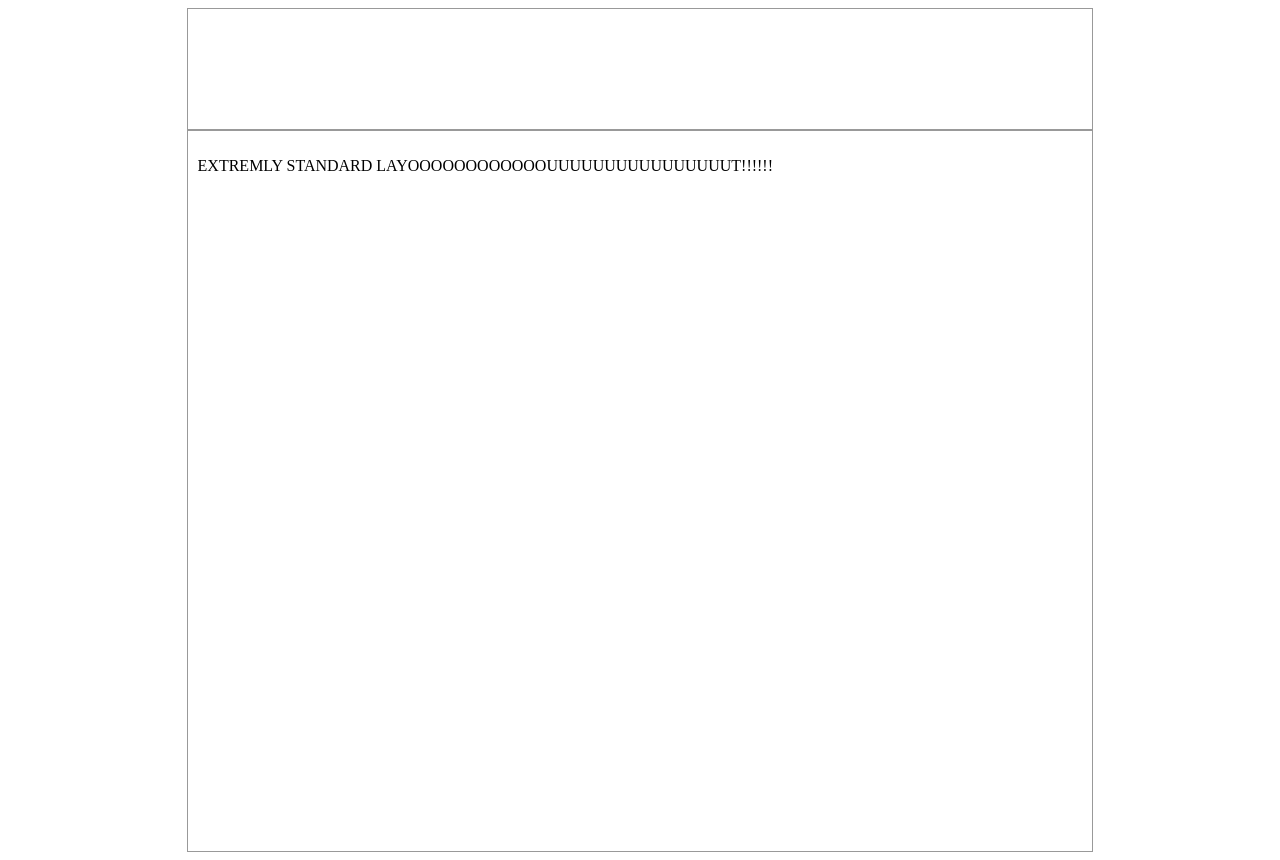
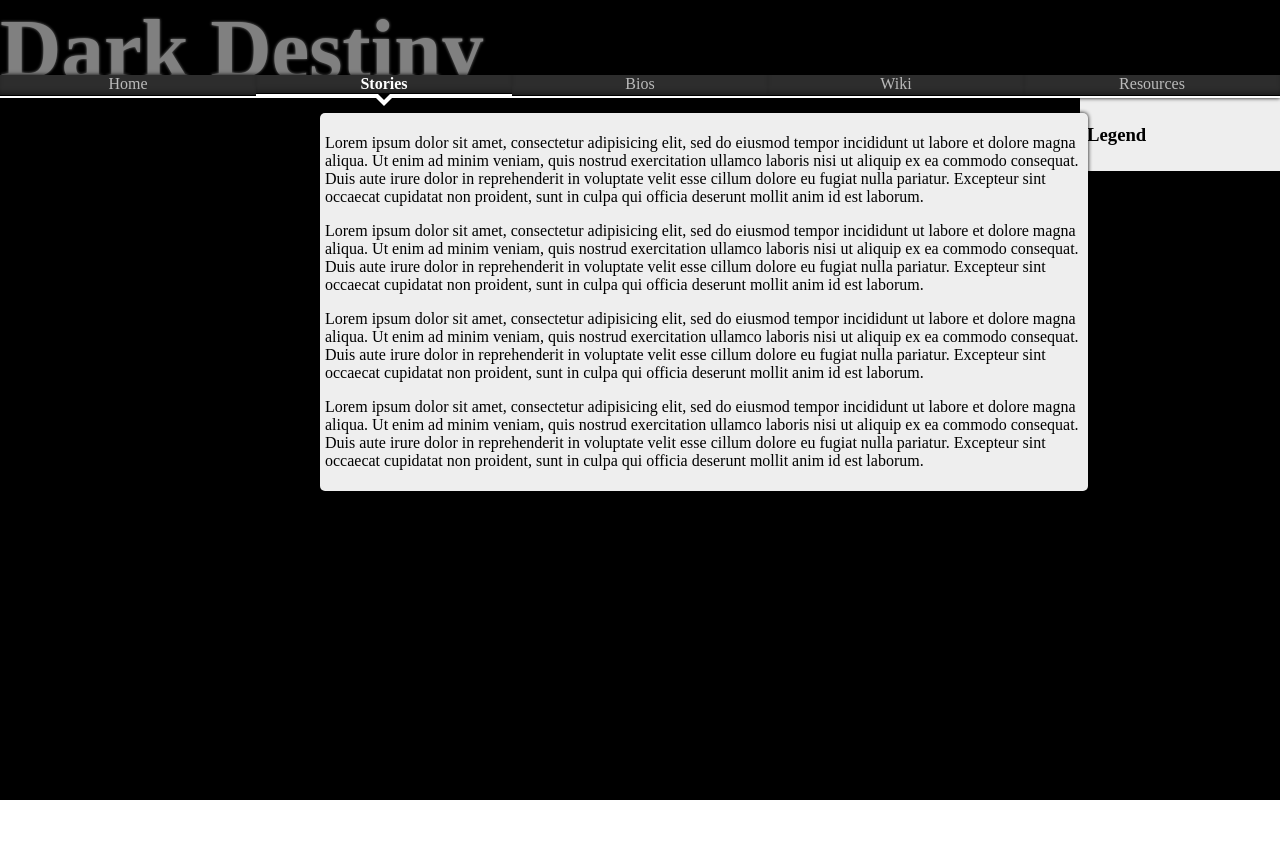
Before and after one commit to ArkahnX/Biotech-Hunters-Web, a plain HTML site: page web/index.html in a window 1280 px wide. After the commit the page ends 800 px from the top, so only its background shows below. Drawn offline with Linux system fonts and the light colour scheme.

Commit message:
Visual Concept

```diff
--- a/web/index.html
+++ b/web/index.html
@@ -1,11 +1,63 @@
+<!doctype html>
 <html>
 <head>
-    <LINK href="style/style.css" rel="stylesheet" type="text/css">
+	<title>Biotech-Hunters</title>
+	<link href="style/story.css" rel="stylesheet" />
+	<link href="style/arrow.css" rel="stylesheet" />
+	<link href="style/scrollbar.css" rel="stylesheet" />
 </head>
 <body>
-    <div id="menu"></div>
+	<canvas id="map"></canvas>
+	<div id="page">
+		<header>
+			<hgroup>
+				<h1 id="title">Dark Destiny</h1>
+			</hgroup>
+			<nav id="nav">
+				<ul>
+					<li class="default"><a href="#">Home</a></li>
+					<li class="selected"><a href="#">Stories</a></li>
+					<li class="default"><a href="#">Bios</a></li>
+					<li class="default"><a href="#">Wiki</a></li>
+					<li class="default"><a href="#">Resources</a></li>
+				</ul>
+			</nav>
+		</header>
 		<div id="content">
-      <p>EXTREMLY STANDARD LAYOOOOOOOOOOOOUUUUUUUUUUUUUUUUT!!!!!!</p>
+		<section id="novel">
+			<article>
+			<p>Lorem ipsum dolor sit amet, consectetur adipisicing elit, sed do eiusmod
+			tempor incididunt ut labore et dolore magna aliqua. Ut enim ad minim veniam,
+			quis nostrud exercitation ullamco laboris nisi ut aliquip ex ea commodo
+			consequat. Duis aute irure dolor in reprehenderit in voluptate velit esse
+			cillum dolore eu fugiat nulla pariatur. Excepteur sint occaecat cupidatat non
+			proident, sunt in culpa qui officia deserunt mollit anim id est laborum.</p>
+			<p>Lorem ipsum dolor sit amet, consectetur adipisicing elit, sed do eiusmod
+			tempor incididunt ut labore et dolore magna aliqua. Ut enim ad minim veniam,
+			quis nostrud exercitation ullamco laboris nisi ut aliquip ex ea commodo
+			consequat. Duis aute irure dolor in reprehenderit in voluptate velit esse
+			cillum dolore eu fugiat nulla pariatur. Excepteur sint occaecat cupidatat non
+			proident, sunt in culpa qui officia deserunt mollit anim id est laborum.</p>
+			<p>Lorem ipsum dolor sit amet, consectetur adipisicing elit, sed do eiusmod
+			tempor incididunt ut labore et dolore magna aliqua. Ut enim ad minim veniam,
+			quis nostrud exercitation ullamco laboris nisi ut aliquip ex ea commodo
+			consequat. Duis aute irure dolor in reprehenderit in voluptate velit esse
+			cillum dolore eu fugiat nulla pariatur. Excepteur sint occaecat cupidatat non
+			proident, sunt in culpa qui officia deserunt mollit anim id est laborum.</p>
+			<p>Lorem ipsum dolor sit amet, consectetur adipisicing elit, sed do eiusmod
+			tempor incididunt ut labore et dolore magna aliqua. Ut enim ad minim veniam,
+			quis nostrud exercitation ullamco laboris nisi ut aliquip ex ea commodo
+			consequat. Duis aute irure dolor in reprehenderit in voluptate velit esse
+			cillum dolore eu fugiat nulla pariatur. Excepteur sint occaecat cupidatat non
+			proident, sunt in culpa qui officia deserunt mollit anim id est laborum.</p>
+		</article>
+		</section>
+		<aside>
+			<h3>Legend</h3>
+			<ul id="legend">
+			</ul>
+		</aside>
+	</div>
 	</div>
 </body>
 </html>
--- /dev/null
+++ b/web/style/arrow.css
@@ -0,0 +1,114 @@
+/*** ARROW DOWN ***/
+.arrow-down {
+	background: #ccc;
+	border-bottom: 6px solid white;
+	position: relative;
+}
+.arrow-down:before,
+.arrow-down:after {
+	content: "";
+	position: absolute;
+	top:100%;
+	left:50%;
+	right:50%;
+	width: 0;
+	height: 0;
+}
+.arrow-down:before {
+	border-width: 8px;
+	border-style:solid;
+	border-color: white transparent transparent transparent;
+	margin-top:6px;
+	margin-left:-2px
+}
+.arrow-down:after {
+	border-width: 6px;
+	border-style:solid;
+	border-color: #ccc transparent transparent transparent;
+}
+/*** ARROW RIGHT ***/
+.arrow-right {
+	background: #ccc;
+	border-right: 6px solid white;
+	position: relative;
+}
+.arrow-right:before,
+.arrow-right:after {
+	content: "";
+	position: absolute;
+	left:100%;
+	top:50%;
+	width: 0;
+	height: 0;
+}
+.arrow-right:before {
+	border-width: 8px;
+	border-style:solid;
+	border-color: transparent transparent transparent white;
+	margin-left:6px;
+	margin-top:-8px;
+}
+.arrow-right:after {
+	border-width: 6px;
+	border-style:solid;
+	border-color: transparent transparent transparent #ccc;
+	margin-top:-6px;
+}
+/*** ARROW LEFT ***/
+.arrow-left {
+	background: #ccc;
+	border-left: 6px solid white;
+	position: relative;
+}
+.arrow-left:before,
+.arrow-left:after {
+	content: "";
+	position: absolute;
+	right:100%;
+	top:50%;
+	width: 0;
+	height: 0;
+
+}
+.arrow-left:before {
+	border-width: 8px;
+	border-style:solid;
+	border-color: transparent white transparent transparent;
+	margin-right:6px;
+	margin-top:-8px;
+
+}
+.arrow-left:after {
+	border-width: 6px;
+	border-style:solid;
+	border-color: transparent #ccc transparent transparent ;
+	margin-top:-6px;
+}
+/*** ARROW UP ***/
+.arrow-up {
+	background: #ccc;
+	border-top: 6px solid white;
+	position: relative;
+}
+.arrow-up:before,
+.arrow-up:after {
+	content: "";
+	position: absolute;
+	bottom:100%;
+	left:50%;
+	right:50%;
+	width: 0;
+	height: 0;
+}
+.arrow-up:before {
+	border-width: 8px;
+	border-style:solid;
+	border-color: transparent transparent white transparent;
+	margin-bottom:6px;
+	margin-left:-2px
+}
+.arrow-up:after {
+	border-width: 6px;
+	border-style:solid;
+	border-color: transparent transparent #ccc transparent;
+}
--- /dev/null
+++ b/web/style/scrollbar.css
@@ -0,0 +1,60 @@
+::-webkit-scrollbar {
+	width: 13px;
+	height: 13px;
+}
+
+::-webkit-scrollbar:hover {
+	height: 18px;
+}
+
+::-webkit-scrollbar-track-piece {
+	background-color: #151716;
+}
+
+::-webkit-scrollbar-thumb:vertical {
+	height: 50px;
+	background: -webkit-gradient(linear, left top, right top, color-stop(0%, #4d4d4d), color-stop(100%, #333333));
+	border: 1px solid #0d0d0d;
+	border-top: 1px solid #666666;
+	border-left: 1px solid #666666;
+}
+
+::-webkit-scrollbar-thumb:horizontal {
+	width: 50px;
+	background: -webkit-gradient(linear, left top, left bottom, color-stop(0%, #4d4d4d), color-stop(100%, #333333));
+	border: 1px solid #1f1f1f;
+	border-top: 1px solid #666666;
+	border-left: 1px solid #666666;
+}
+
+::-webkit-scrollbar-thumb:horizontal:hover {
+	width: 50px;
+	background: -webkit-gradient(linear, left top, left bottom, color-stop(0%, #5e5e5e), color-stop(100%, #444444));
+	border: 1px solid #2f2f2f;
+	border-top: 1px solid #777777;
+	border-left: 1px solid #777777;
+}
+
+::-webkit-scrollbar-thumb:vertical:hover {
+	height: 50px;
+	background: -webkit-gradient(linear, left top, right top, color-stop(0%, #5e5e5e), color-stop(100%, #444444));
+	border: 1px solid #1e1e1e;
+	border-top: 1px solid #777777;
+	border-left: 1px solid #777777;
+}
+
+::-webkit-scrollbar-thumb:vertical:active {
+	height: 50px;
+	background: -webkit-gradient(linear, left top, right top, color-stop(0%, #3c3c3c), color-stop(100%, #222222));
+	border: 1px solid #0c0c0c;
+	border-top: 1px solid #555555;
+	border-left: 1px solid #555555;
+}
+
+::-webkit-scrollbar-thumb:horizontal:active {
+	width: 50px;
+	background: -webkit-gradient(linear, left top, left bottom, color-stop(0%, #3c3c3c), color-stop(100%, #222222));
+	border: 1px solid #0e0e0e;
+	border-top: 1px solid #555555;
+	border-left: 1px solid #555555;
+}
--- /dev/null
+++ b/web/style/story.css
@@ -0,0 +1,200 @@
+* {
+	box-sizing: border-box;
+}
+body, html {
+	padding:0;
+	margin:0;
+	overflow:hidden;
+}
+#map {
+	position:absolute;
+	top:0;
+	left:0;
+	right:0;
+	bottom:0;
+	z-index:0;
+	width:100%;
+	height:100%;
+	border:none;
+	background: black;
+	overflow:hidden;
+}
+#page {
+	position:absolute;
+	top:0;
+	left:0;
+	right:0;
+	bottom:0;
+	z-index:0;
+	width:100%;
+	height:100%;
+	overflow:hidden;
+}
+#title {
+
+}
+#page header hgroup {
+	height:75px;
+	overflow:hidden;
+}
+#title {
+	opacity:0.5;
+	z-index:1;
+	position:absolute;
+	top:0;
+	left:0;
+	margin:0;
+	padding:0;
+	font-size: 85px;
+	color:white;
+	text-shadow:0 0 3px white;
+}
+#nav {
+	position:absolute;
+	z-index: 4;
+	font-size: 16px;
+	height: 23px;
+	width:100%;
+	clear:both;
+	box-shadow:0 0 4px black;
+}
+#nav ul {
+	list-style:none;
+	margin:0;
+	padding:0;
+	height:23px;
+	background: #2D2D2D;
+}
+#nav ul li {
+	float:left;
+	width: 20%;
+	height:23px;
+	text-align:center;
+
+}
+#nav ul li a {
+	-webkit-transition:all linear .2s;
+	text-decoration: none;
+	display: inline-block;
+	height:100%;
+	width:100%;
+	color:#BBB;
+	box-shadow:inset 0 -5px 10px -7px black;
+	border-bottom: 1px solid black;
+}
+#nav ul li a:hover {
+	color:white!important;
+}
+#content {
+	position:absolute;
+	bottom:0;
+	top:0;
+	width:100%;
+	height:100%;
+	overflow:hidden;
+}
+#novel {
+	z-index:3;
+	position:absolute;
+	top:98px;
+	bottom:0;
+	left:0;
+	right:0;
+	min-width:600px;
+	width:100%;
+	float:left;
+	overflow-y:scroll;
+}
+#novel article {
+	box-shadow:inset 0 0 5px black;
+	background:#eeeeee;
+	margin-left:25%;
+	margin-right:15%;
+	padding:5px;
+}
+#novel article:first-child {
+	margin-top:15px;
+	box-shadow:inset 0 5px 10px -7px black;
+	border-top-right-radius:5px;
+	border-top-left-radius:5px;
+}
+#novel article:last-child {
+	box-shadow:0 0 4px black;
+	border-bottom-right-radius:5px;
+	border-bottom-left-radius:5px;
+	margin-bottom:15px;
+}
+aside {
+	z-index:2;
+	position:fixed;
+	background:#eeeeee;
+	float:right;
+	width:200px;
+	top:98px;
+	right:0px;
+	padding:7px;
+	padding-right:20px;
+}
+#legend {
+
+}
+.selected {
+	font-weight:bold;
+	position: relative;
+	border-bottom: 4px solid white;
+}
+.selected a {
+	cursor:default;
+	color:white!important;
+}
+.selected:before,
+.selected:after {
+	-webkit-transition:all linear .2s;
+	content: "";
+	position: absolute;
+	top:100%;
+	left:50%;
+	right:50%;
+	width: 0;
+	height: 0;
+}
+.selected:before {
+	border-width: 8px;
+	border-style:solid;
+	border-color: white transparent transparent transparent;
+	margin-top:4px;
+	margin-left:-8px
+}
+.selected:after {
+	border-width: 6px;
+	border-style:solid;
+	border-color: black transparent transparent transparent;
+	margin-left:-6px;
+}
+.default {
+	border-bottom: 2px solid white;
+}
+.default:before,
+.default:after {
+	-webkit-transition:all linear .2s;
+	content: "";
+	position: absolute;
+	top:100%;
+	left:50%;
+	right:50%;
+	width: 0;
+	height: 0;
+}
+.default:before {
+	border-width: 0px;
+	border-style:solid;
+	border-color: white transparent transparent transparent;
+	margin-top:6px;
+	margin-left:-8px
+}
+.default:after {
+	border-width: 0px;
+	border-style:solid;
+	border-color: black transparent transparent transparent;
+	margin-left:-6px;
+}
--- a/web/style/style.css
+++ b/web/style/style.css
@@ -1,14 +1,26 @@
-#menu {
-	height:100px;
-	width:70%;
-	border: 1px solid #999;
-	margin:auto;
-	padding:10px;
+#map {
+	position:absolute;
+	top:0;
+	left:0;
+	right:0;
+	bottom:0;
+	z-index:0;
+	width:100%;
+	height:100%;
+	border:none;
 }
-#content {
-	height:700px;
-	width:70%;
-	border: 1px solid #999;
-	margin:auto;
-	padding:10px;
+#page {
+
 }
+#title {
+
+}
+#nav {
+
+}
+#novel {
+
+}
+#legend {
+
+}
```
Lines whose indentation alone changed are shown as unchanged.
